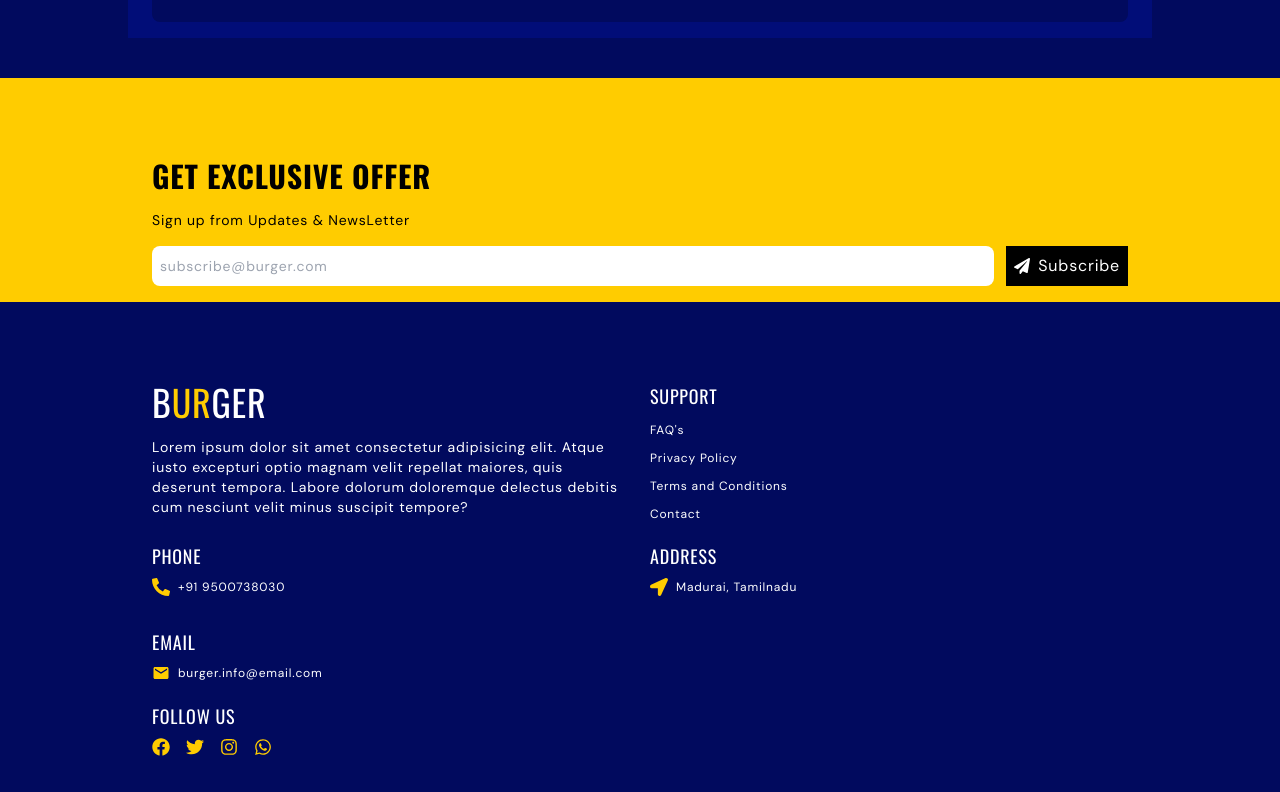
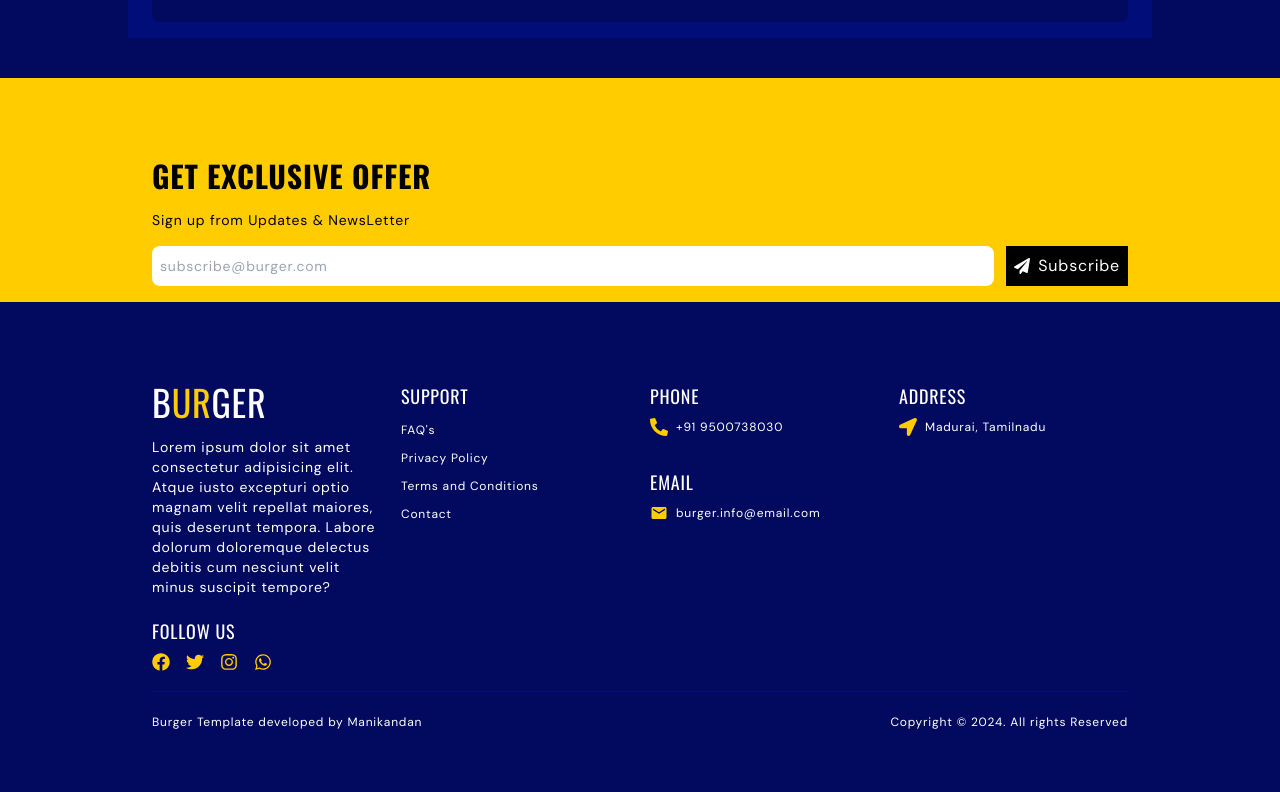
Before and after one commit to Manikandan1818/burger, a React (Vite) app: page / in a window 1280 px wide. Shown: the part 3717-4509 px from the top of the page. After the commit the page ends 4485 px from the top, so only its background shows below. Built offline with nearby package versions, Linux system fonts and the light colour scheme; a web font is replaced by a local one.

Commit message:
Pooter part completed

```diff
--- a/src/components/Footer.jsx
+++ b/src/components/Footer.jsx
@@ -7,7 +7,7 @@ const Footer = () => {
   return (
     <section id="footer" className="container">
       <div>
-        <ul className="grid grid-cols-1 items-start gap-5 pb-5 md:grid-cols-2">
+        <ul className="grid grid-cols-1 items-start gap-5 pb-5 md:grid-cols-2 lg:grid-cols-4">
           <li className="space-y-3">
             <a href="" className="text-4xl font-oswald uppercase">
               B<span className="text-secondaryColor">ur</span>ger
@@ -66,16 +66,19 @@ const Footer = () => {
           <li>
             <div class="space-y-2">
               <h3 class="text-lg uppercase font-oswald">Follow us</h3>
-
               <p class="space-x-3 flex items-center gap-1">
-                <FaFacebook className="text-lg text-secondaryColor" />
-                <FaTwitter className="text-lg text-secondaryColor" />
-                <FaInstagram className="text-lg text-secondaryColor" />
-                <FaWhatsapp className="text-lg text-secondaryColor" />
+                <FaFacebook className="text-lg text-secondaryColor cursor-pointer hover:-translate-y-1 ease-in duration-200" />
+                <FaTwitter className="text-lg text-secondaryColor cursor-pointer hover:-translate-y-1 ease-in duration-200" />
+                <FaInstagram className="text-lg text-secondaryColor cursor-pointer hover:-translate-y-1 ease-in duration-200" />
+                <FaWhatsapp className="text-lg text-secondaryColor cursor-pointer hover:-translate-y-1 ease-in duration-200" />
               </p>
             </div>
           </li>
         </ul>
+        <div className="flex flex-col items-center border-t border-primaryColorLight md:flex-row justify-between py-5">
+          <p className="para">Burger Template developed by Manikandan</p>
+          <p className="para">Copyright © 2024. All rights Reserved </p>
+        </div>
       </div>
     </section>
   );
```
